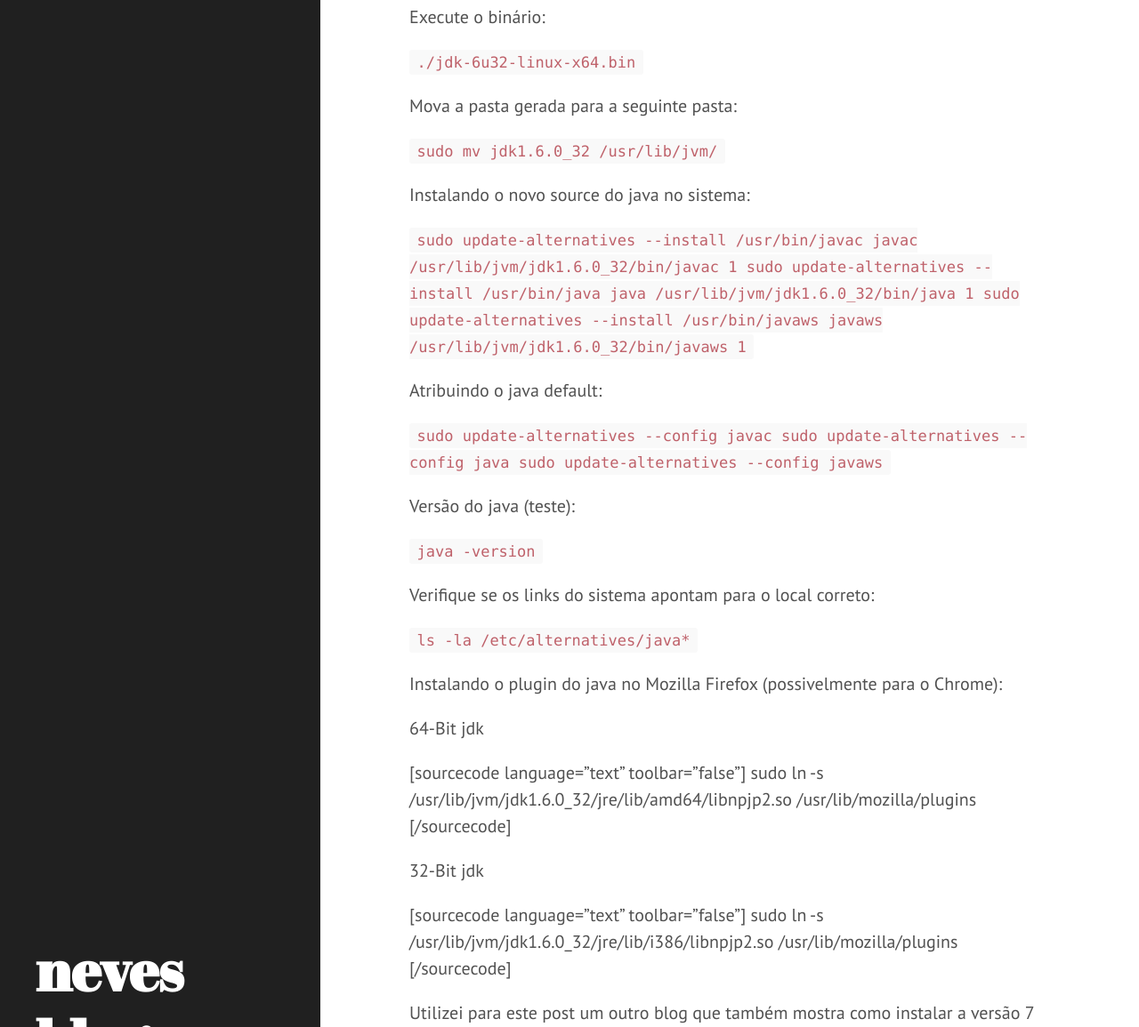
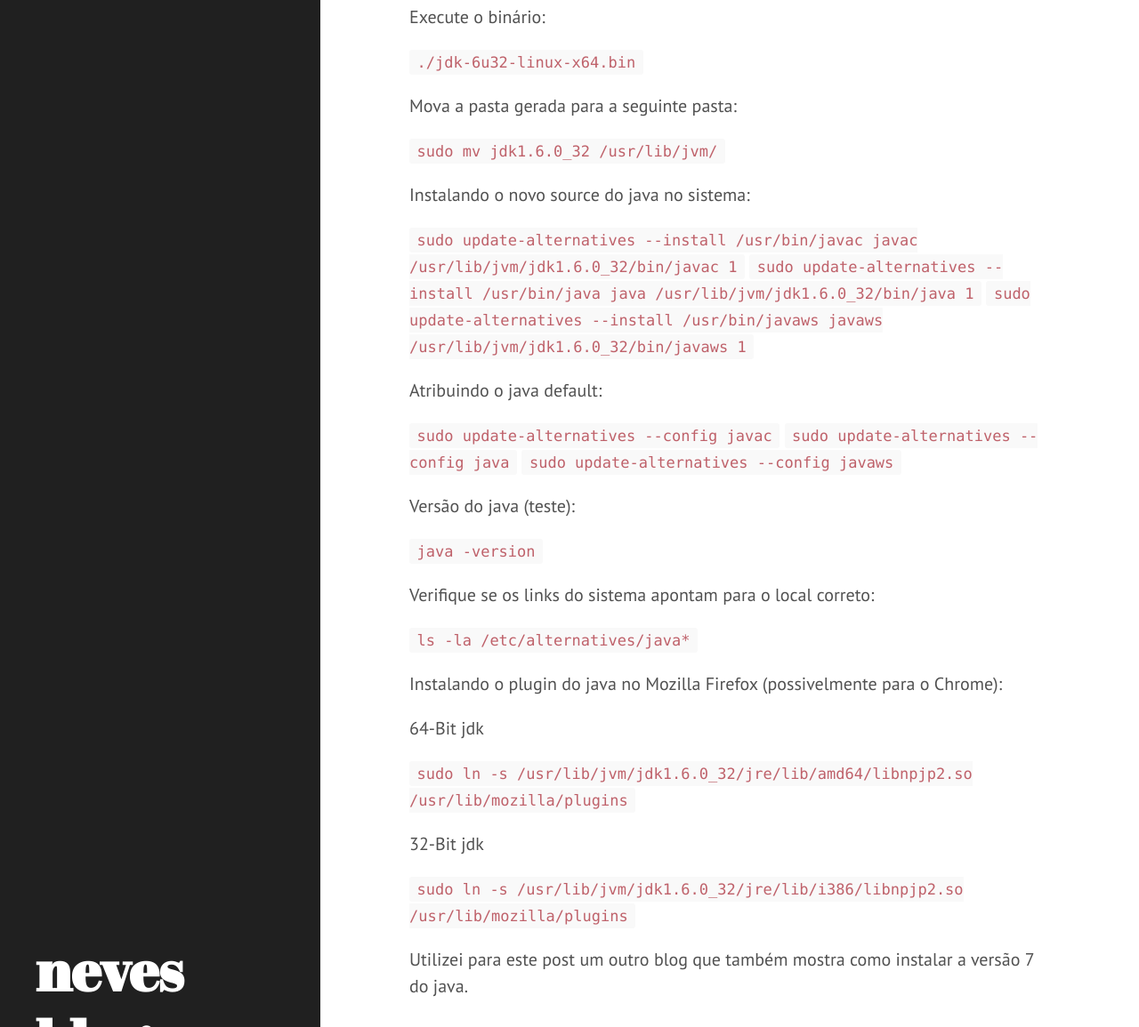
Before and after one commit to rafaelcneves/rafaelcneves.github.io, a Jekyll site: the page built from _posts/2012-07-16-instalando-sun-jdk-6-no-ubuntu.markdown, in a window 1280 px wide and 1400 px high, scrolled down 626 px, cut to the strip 0-1155 px from the top of the window. Shown: the whole strip at 89% size. Built offline with Jekyll 4.4.1, drawn with Linux system fonts in a browser that asks for light colours.

Commit message:
Post update: Instalando sun jdk 6 no ubuntu

```diff
--- a/_posts/2012-07-16-instalando-sun-jdk-6-no-ubuntu.markdown
+++ b/_posts/2012-07-16-instalando-sun-jdk-6-no-ubuntu.markdown
@@ -26,15 +26,15 @@ Mova a pasta gerada para a seguinte pasta:
 
 Instalando o novo source do java no sistema:
 
-`sudo update-alternatives --install /usr/bin/javac javac /usr/lib/jvm/jdk1.6.0_32/bin/javac 1
-sudo update-alternatives --install /usr/bin/java java /usr/lib/jvm/jdk1.6.0_32/bin/java 1
-sudo update-alternatives --install /usr/bin/javaws javaws /usr/lib/jvm/jdk1.6.0_32/bin/javaws 1`
+`sudo update-alternatives --install /usr/bin/javac javac /usr/lib/jvm/jdk1.6.0_32/bin/javac 1`
+`sudo update-alternatives --install /usr/bin/java java /usr/lib/jvm/jdk1.6.0_32/bin/java 1`
+`sudo update-alternatives --install /usr/bin/javaws javaws /usr/lib/jvm/jdk1.6.0_32/bin/javaws 1`
 
 Atribuindo o java default:
 
-`sudo update-alternatives --config javac
-sudo update-alternatives --config java
-sudo update-alternatives --config javaws`
+`sudo update-alternatives --config javac`
+`sudo update-alternatives --config java`
+`sudo update-alternatives --config javaws`
 
 Versão do java (teste):
 
@@ -48,15 +48,11 @@ Instalando o plugin do java no Mozilla Firefox (possivelmente para o Chrome):
 
 64-Bit jdk
 
-[sourcecode language="text" toolbar="false"]
-sudo ln -s /usr/lib/jvm/jdk1.6.0_32/jre/lib/amd64/libnpjp2.so /usr/lib/mozilla/plugins
-[/sourcecode]
+`sudo ln -s /usr/lib/jvm/jdk1.6.0_32/jre/lib/amd64/libnpjp2.so /usr/lib/mozilla/plugins`
 
 32-Bit jdk
 
-[sourcecode language="text" toolbar="false"]
-sudo ln -s /usr/lib/jvm/jdk1.6.0_32/jre/lib/i386/libnpjp2.so /usr/lib/mozilla/plugins
-[/sourcecode]
+`sudo ln -s /usr/lib/jvm/jdk1.6.0_32/jre/lib/i386/libnpjp2.so /usr/lib/mozilla/plugins`
 
 Utilizei para este post um outro blog que também mostra como instalar a versão 7 do java.
 <div style="border:1px solid #86C0FF;background-color:#b6d9ff;padding:20px 20px 20px 80px;background-image:url('http://rnevesblog.files.wordpress.com/2012/08/url.png');border-radius:3px;background-repeat:no-repeat;background-position:10px center;margin-top:35px;"><a href="http://www.devsniper.com/ubuntu-12-04-install-sun-jdk-6-7/" target="_blank">Post original</a></div>
```
